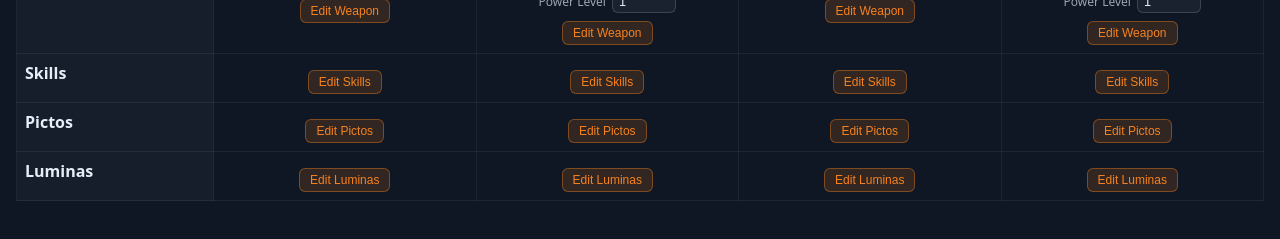
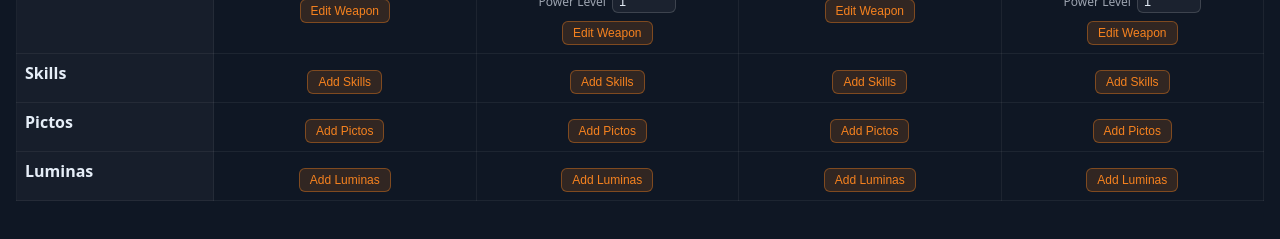
Before and after one commit to ScienceMoo/ClairObscurBuildPlanner, a React (Vite) app: page / in a window 1280 px wide. Shown: the part 349-588 px from the top of the page. Built offline with nearby package versions, Linux system fonts and the light colour scheme; the HTML template or start-up script is replaced by a standard one.

Commit message:
Show 'Add' instead of 'Edit' button label when Pictos/Luminas/Skills are empty

```diff
--- a/src/components/BuildDisplay.jsx
+++ b/src/components/BuildDisplay.jsx
@@ -153,7 +153,9 @@ export default function BuildDisplay({
                           className="edit-luminas-button"
                           onClick={() => onEditPictos(colIndex)}
                         >
-                          Edit Pictos
+                          {Array.isArray(col.pictos) && col.pictos.length > 0
+                            ? "Edit Pictos"
+                            : "Add Pictos"}
                         </button>
                       )}
                       {rowLabel === "Luminas" && (
@@ -161,7 +163,9 @@ export default function BuildDisplay({
                           className="edit-luminas-button"
                           onClick={() => onEditLuminas(colIndex)}
                         >
-                          Edit Luminas
+                          {Array.isArray(col.luminas) && col.luminas.length > 0
+                            ? "Edit Luminas"
+                            : "Add Luminas"}
                         </button>
                       )}
                       {rowLabel === "Skills" && (
@@ -169,7 +173,9 @@ export default function BuildDisplay({
                           className="edit-luminas-button"
                           onClick={() => onEditSkills(colIndex)}
                         >
-                          Edit Skills
+                          {Array.isArray(col.skills) && col.skills.length > 0
+                            ? "Edit Skills"
+                            : "Add Skills"}
                         </button>
                       )}
                     </>
```
